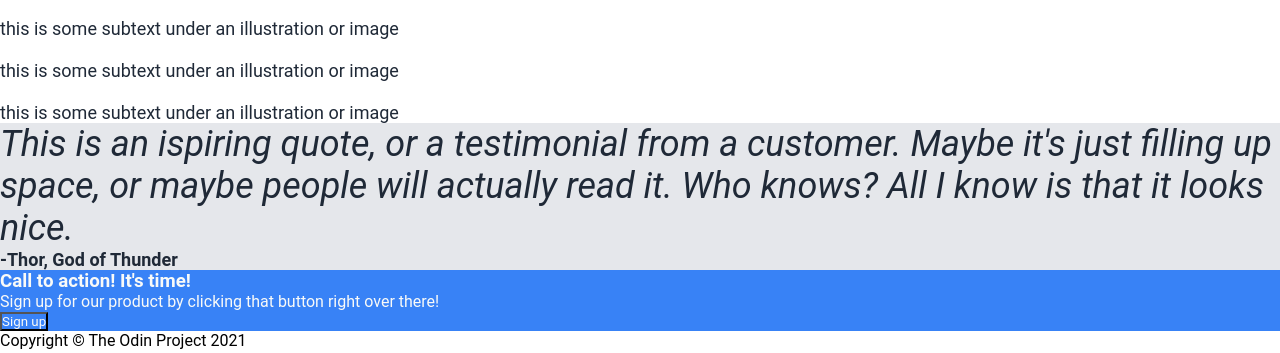
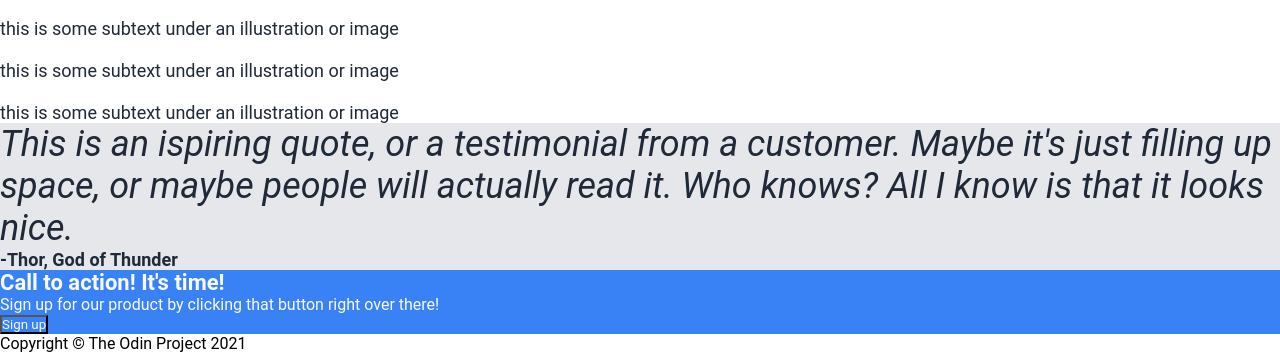
Before and after one commit to andy-alex-carr/odin-landing-page, a plain HTML site: page index.html in a window 1280 px wide. Shown: the part 589-942 px from the top of the page. Drawn offline with Linux system fonts and the light colour scheme.

Commit message:
Set font size and weight to cta section heading

```diff
--- a/style.css
+++ b/style.css
@@ -97,3 +97,8 @@
     background-color: #3882f6;
     color: #f9faf8;
 }
+
+.cta h3 {
+    font-size: 22px;
+    font-weight: 700;
+}
```
